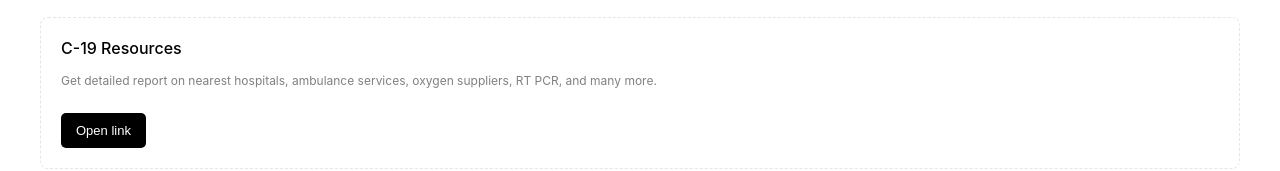
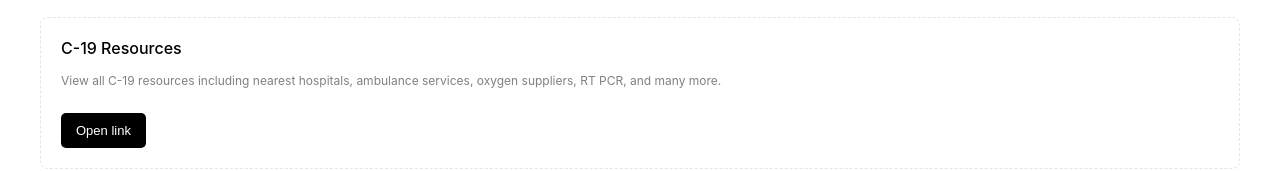
Before and after one commit to priyangsubanerjee/dgpcare, a Next.js app: page /docs/ImportantLinks in a window 1280 px wide. Shown: the part 226-397 px from the top of the page. Built offline with nearby package versions, Linux system fonts and the light colour scheme.

Commit message:
Animations

```diff
--- a/database/Links.js
+++ b/database/Links.js
@@ -3,7 +3,7 @@ const links = [
 
     {
         title : "C-19 Resources",
-        description : "Get detailed report on nearest hospitals, ambulance services, oxygen suppliers, RT PCR, and many more.",
+        description : "View all C-19 resources including nearest hospitals, ambulance services, oxygen suppliers, RT PCR, and many more.",
         link : "/",
         target: '_self',
     },
```
